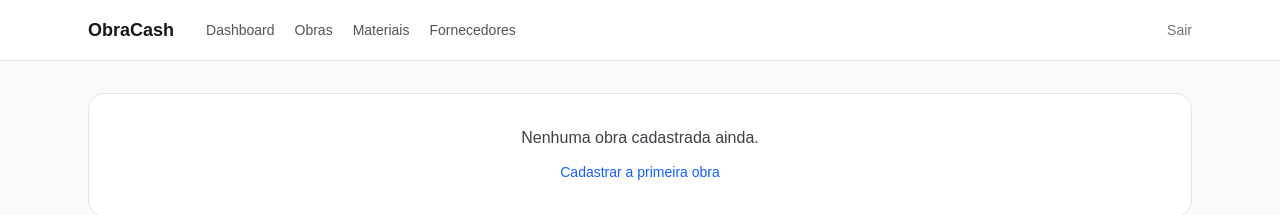
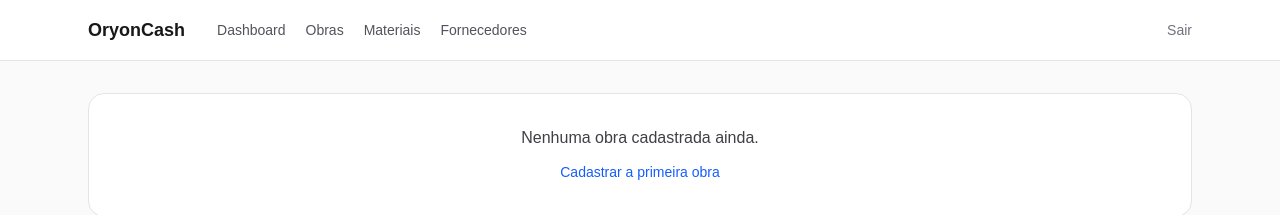
Before and after one commit to Sandrovasconcelos/ORYONCASH, a Next.js app: page /dashboard in a window 1280 px wide. Shown: the top 215 px of the page. Built offline with nearby package versions, Linux system fonts and the light colour scheme; no server answers; the database is empty.

Commit message:
Rename app to OryonCash

```diff
--- a/app/dashboard/layout.tsx
+++ b/app/dashboard/layout.tsx
@@ -19,7 +19,7 @@ export default function DashboardLayout({
         <div className="mx-auto flex max-w-6xl items-center justify-between px-6 py-4">
           <div className="flex items-center gap-8">
             <span className="text-lg font-semibold text-zinc-900 dark:text-zinc-50">
-              ObraCash
+              OryonCash
             </span>
             <nav className="flex gap-5 text-sm text-zinc-600 dark:text-zinc-400">
               {NAV_ITEMS.map((item) => (
--- a/app/layout.tsx
+++ b/app/layout.tsx
@@ -13,7 +13,7 @@ const geistMono = Geist_Mono({
 });
 
 export const metadata: Metadata = {
-  title: "ObraCash",
+  title: "OryonCash",
   description: "Controle de obras via WhatsApp",
 };
 
--- a/package.json
+++ b/package.json
@@ -1,5 +1,5 @@
 {
-  "name": "obracash-whatsapp",
+  "name": "oryoncash-whatsapp",
   "version": "0.1.0",
   "private": true,
   "scripts": {
```
Also changed, not shown: .claude/launch.json, 1 other file (tests, documents, lock files or other folders).
